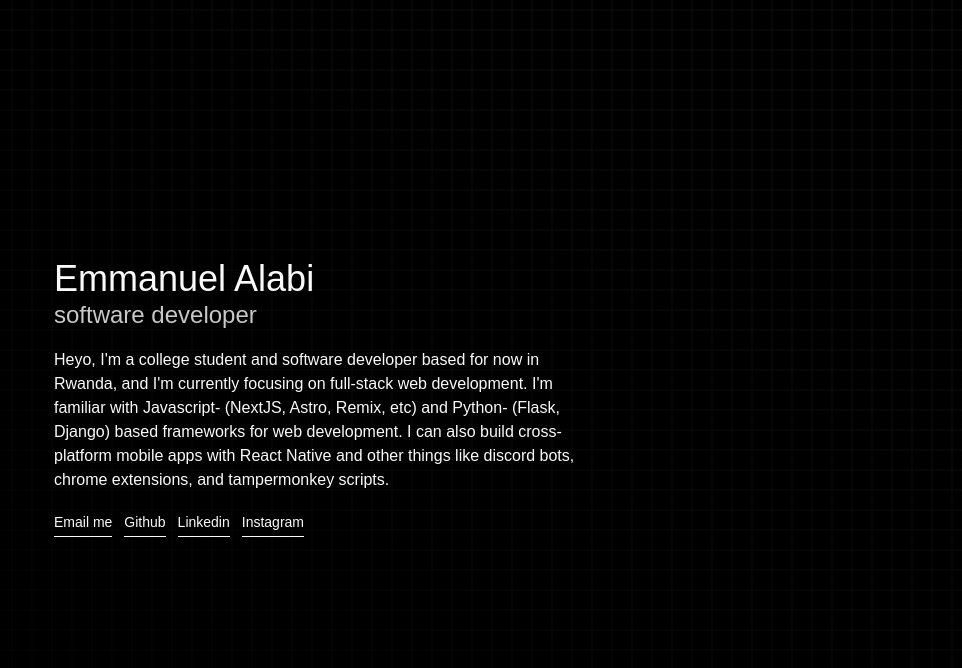
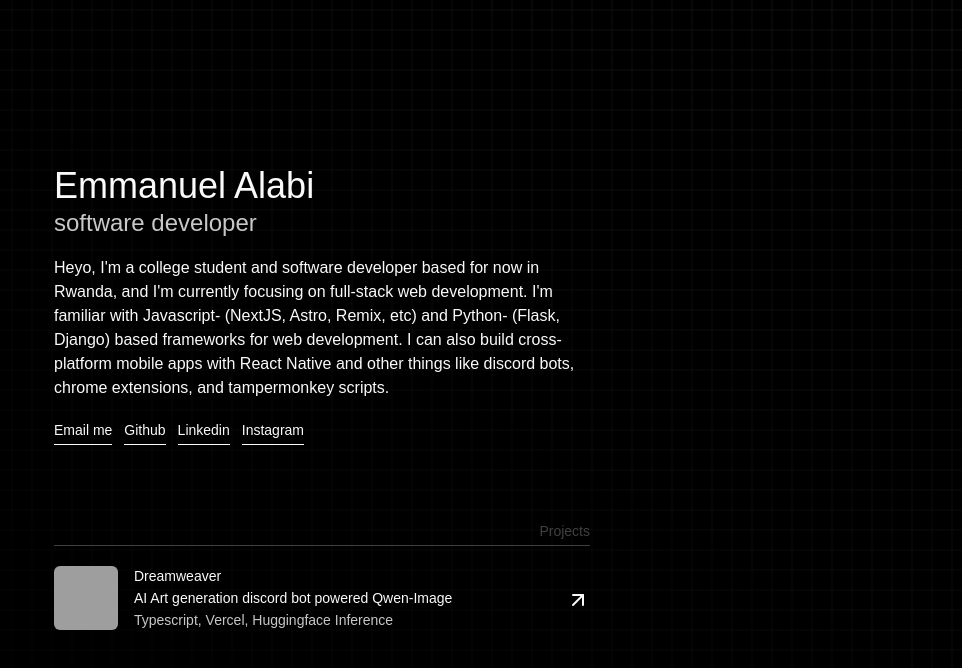
Before and after one commit to emjjkk/portfolio, a Vue app: page / in a window 1280 px wide. Shown: the top 668 px of the page, without its empty margins (318-1280 px from the left). Built offline with nearby package versions, Linux system fonts and the light colour scheme; grey boxes are pictures that could not be loaded; a web font is replaced by a local one.

Commit message:
xfghjkjhgfcvbj

```diff
--- a/src/App.vue
+++ b/src/App.vue
@@ -1,21 +1,40 @@
 <script setup>
-import { Github, Linkedin, Instagram, Mail, ArrowUpRight } from "lucide-vue-next"
-import { Button } from "./components/ui/button"
+  import { Github, Linkedin, Instagram, Mail, ArrowUpRight } from "lucide-vue-next"
+  import { Button } from "./components/ui/button"
 </script>
 
 <template>
   <main class="w-full min-h-screen main-bg">
-    <main class="w-full min-h-screen flex items-center bg-gradient-to-tr from-black to-black/50">
-      <div class="mx-auto w-full max-w-xl py-5 px-5 text-neutral-50">
+    <main class="w-full min-h-screen flex md:items-center bg-gradient-to-tr from-black to-black/50">
+      <div class="mx-auto w-full max-w-xl py-5 md:py-24 px-5 text-neutral-50">
         <h1 class="text-xl md:text-4xl/[1.1] mb-1 flex items-center gap-1">Emmanuel Alabi</h1>
         <h1 class="text-lg md:text-2xl/[1.1] mb-5 opacity-80 mb-5">software developer</h1>
-        <p class="text-md mb-5">Heyo, I'm a college student and software developer based for now in Rwanda, and I'm currently focusing on full-stack web development. I'm familiar with Javascript- (NextJS, Astro, Remix, etc) and Python- (Flask, Django) based frameworks for web development. I can also build cross-platform mobile apps with React Native and other things like discord bots, chrome extensions, and tampermonkey scripts.</p>
-        <span class="flex items-center text-xs gap-3 flex-wrap">
-          <a href="mailto:alabiemmanuel029@gmail.com" class="text-sm border-b pb-1 mb-1 hover:opacity-80">Email me</a>
-          <a href="https://github.com/emjjkk" class="text-sm border-b pb-1 mb-1 hover:opacity-80">Github</a>
-          <a href="https://linkedin.com/in/emjjkk" class="text-sm border-b mb-1 pb-1 hover:opacity-80">Linkedin</a>
-          <a href="https://instagram.com/e.mjjkk" class="text-sm border-b mb-1 pb-1 hover:opacity-80">Instagram</a>
+        <p class="text-md mb-5">Heyo, I'm a college student and software developer based for now in Rwanda, and I'm
+          currently focusing on full-stack web development. I'm familiar with Javascript- (NextJS, Astro, Remix, etc)
+          and Python- (Flask, Django) based frameworks for web development. I can also build cross-platform mobile apps
+          with React Native and other things like discord bots, chrome extensions, and tampermonkey scripts.</p>
+        <span class="flex items-center text-xs gap-3 flex-wrap mb-8 md:mb-18">
+          <a href="mailto:alabiemmanuel029@gmail.com" class="text-sm border-b pb-1 mb-1 hover:opacity-80 hover:text-red-500">Email me</a>
+          <a href="https://github.com/emjjkk" class="text-sm border-b pb-1 mb-1 hover:text-red-500">Github</a>
+          <a href="https://linkedin.com/in/emjjkk" class="text-sm border-b mb-1 pb-1 hover:text-red-500">Linkedin</a>
+          <a href="https://instagram.com/e.mjjkk" class="text-sm border-b mb-1 pb-1 hover:text-red-500">Instagram</a>
         </span>
+        <h2 class="text-sm text-right w-full pb-1 border-b text-neutral-700 border-neutral-700 mb-5">Projects</h2>
+        <a href="https://dreamweaverdiscord.vercel.app">
+          <div class="flex items-center justify-between group">
+            <div class="mb-1 items-center flex gap-4">
+              <img src="https://cdn.discordapp.com/app-icons/1417683739580039208/a32900f495e4d35e0ba091f3a73f7720.png"
+                class="w-16 h-16 rounded-md">
+              <div>
+                <p class="text-sm/[1.0] md:mb-2">Dreamweaver</p>
+                <p class="text-sm/[1.0] md:mb-2">AI Art generation discord bot powered Qwen-Image</p>
+                <p class="text-sm/[1.0] opacity-80">Typescript, Vercel, Huggingface Inference</p>
+              </div>
+            </div>
+            <ArrowUpRight class="group-hover:text-red-500"/>
+          </div>
+        </a>
+
       </div>
     </main>
   </main>
```
